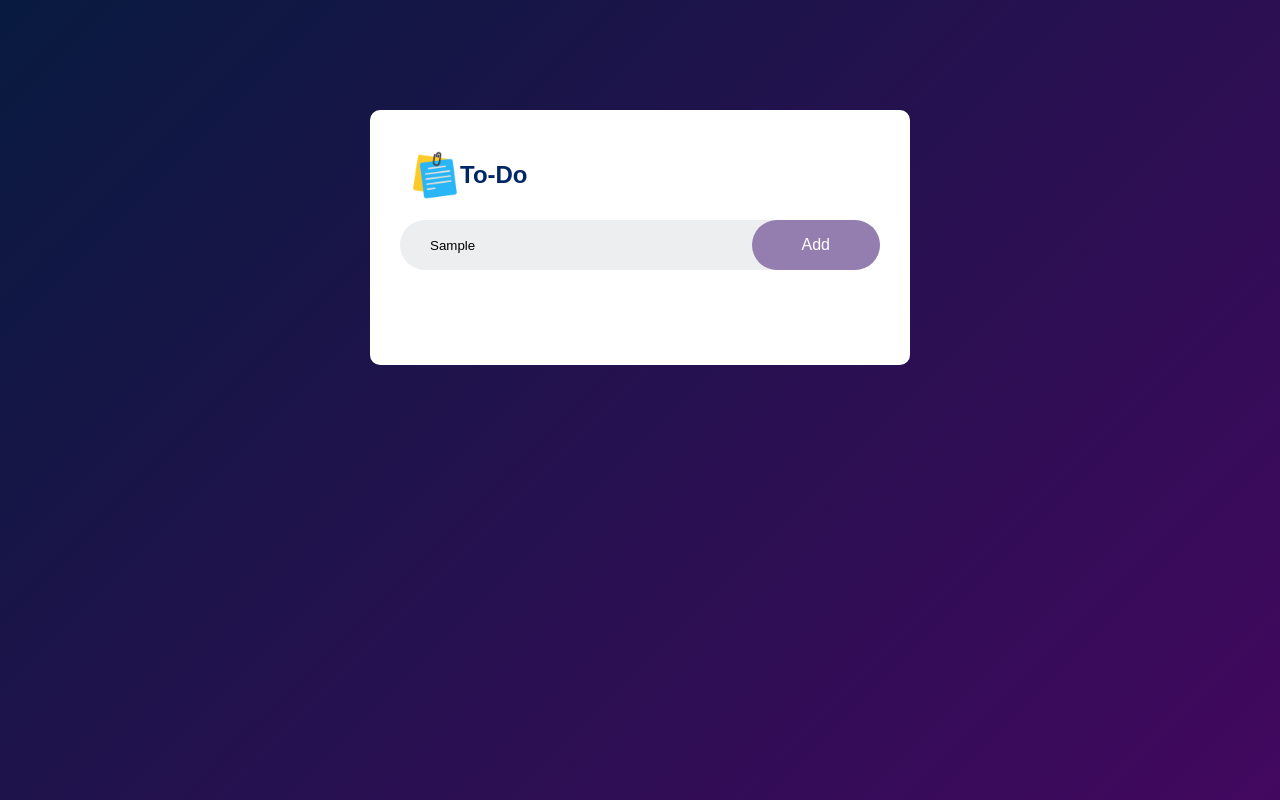
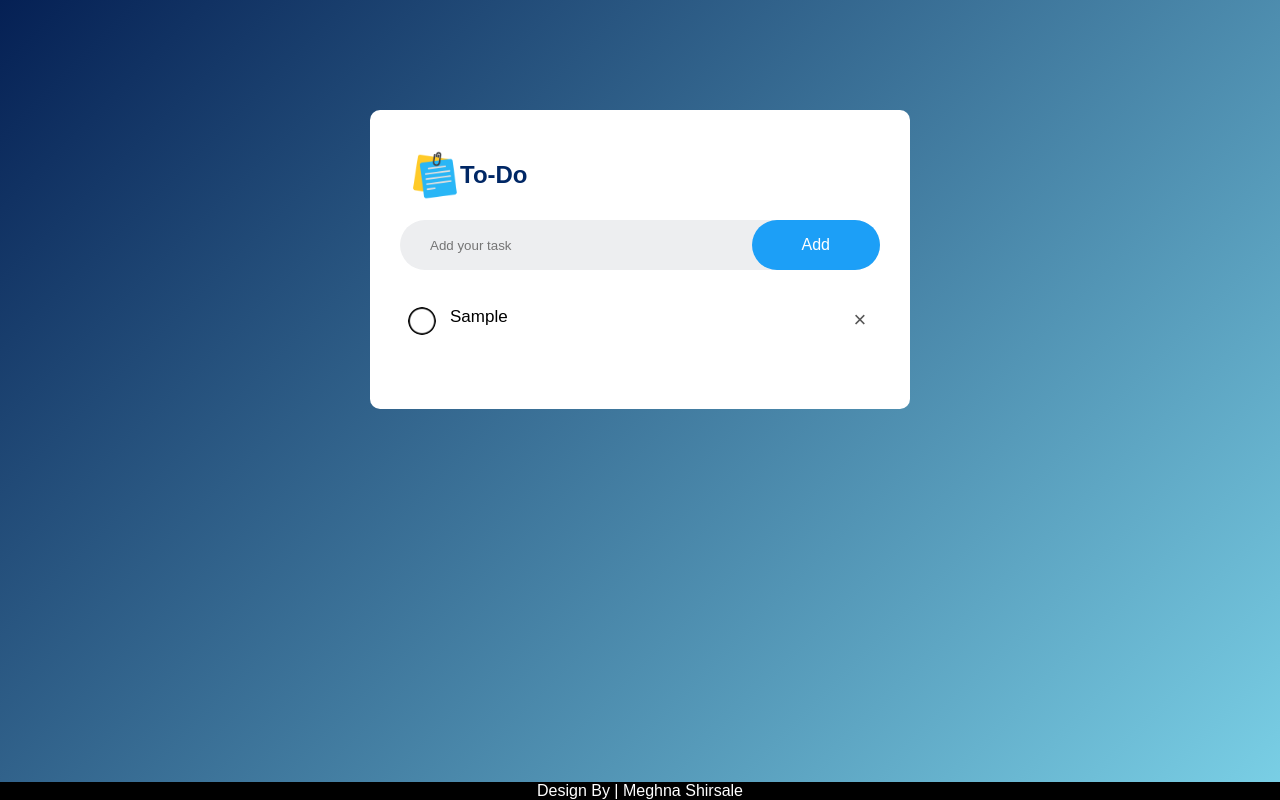
Before and after one commit to meghnashirsale/JavaScript-Programs, a plain HTML site: page To-do-App/index.html in a window 1280 px wide. Both pictures are taken after typing "Sample" into the empty fields and a click on the button "Add". Drawn offline with nearby package versions, Linux system fonts and the light colour scheme.

Commit message:
JS
TO-DO-APP using JS

```diff
--- a/To-do-App/index.html
+++ b/To-do-App/index.html
@@ -12,14 +12,17 @@
             <h2><img src="Images/note.png" alt="">To-Do </h2>
             <div class="row">
                 <input type="text"id="input-box" placeholder="Add your task">
-                <button onclick="addTask()">Add</button>
+                <button onclick="addTask()" >Add</button>
             </div>
-            <ul class="list-container">
+            <ul id="list-container">
                 <!-- <li class="checked">Task 1</li>
                 <li>Task 2</li>
                 <li>Task 3</li> -->
             </ul>
         </div>
+    </div>
+    <div class="footer">
+        <p>Design By | Meghna Shirsale</p>
     </div>
     <script src="script.js"></script>
     <!-- Optional JavaScript -->
--- a/To-do-App/script.js
+++ b/To-do-App/script.js
@@ -1,15 +1,39 @@
-// const inputBox = document.getElementById("input-box");
+const inputBox = document.getElementById("input-box");
 const listContainer = document.getElementById("list-container");
-const inputBox2 =document.getElementById("input-box")
+
 function addTask(){
-        if(inputBox2.value === '')
+        if(inputBox.value === '')
         {
                 alert("You must write something!");
         }
         else
         {
             let li = document.createElement("li");
-            li.innerHTML = inputBox2.value;
+            li.innerHTML = inputBox.value;
             listContainer.appendChild(li);
+            let span=document.createElement("span");
+            span.innerHTML="\u00d7";
+            li.appendChild(span);
         }
+        inputBox.value="";
+        saveData();
 }
+listContainer.addEventListener("click",function(e){
+        if(e.target.tagName==="LI"){
+                e.target.classList.toggle("checked");
+                saveData();
+        }
+        else if(e.target.tagName==="SPAN"){
+                e.target.parentElement.remove();
+                saveData();
+        }
+
+},false);
+
+function saveData(){
+        localStorage.setItem("data",listContainer.innerHTML);
+}
+function showTask(){
+        listContainer.innerHTML=localStorage.getItem("data");
+}
+showTask();
--- a/To-do-App/style.css
+++ b/To-do-App/style.css
@@ -7,7 +7,7 @@
 .container{
     width: 100%;
     min-height: 100vh;
-    background: linear-gradient(135deg,#081a3f,#42085f);
+    background: linear-gradient(135deg,#052054,#7ad0e6);
     padding: 10px;
 }
 .todo-app{
@@ -51,8 +51,8 @@ button{
     border: none;
     outline: none;
     padding: 16px 50px;
-    background: #947daf;
-    color: #fff;
+    background: #1c9ff7;
+    color: #ffffff;
     font-size: 16px;
     border-radius: 50px;
     cursor: pointer;
@@ -85,3 +85,28 @@ ul li.checked{
 ul li.checked::before{
     background-image: url(Images/check.png);
 }
+ul li span{
+position: absolute;
+right: 0;
+top: 5px;
+width: 40px;
+font-size: 22px;
+color: #555;
+line-height: 40px;
+text-align: center;
+border-radius: 50%;
+}
+ul li span:hover{
+    background: #edeef0;
+
+}
+.footer {
+    margin-top: 10px;
+    position: fixed;
+    left: 0;
+    bottom: 0;
+    width: 100%;
+    background-color: rgb(0, 0, 0);
+    color: white;
+    text-align: center;
+  }
```
